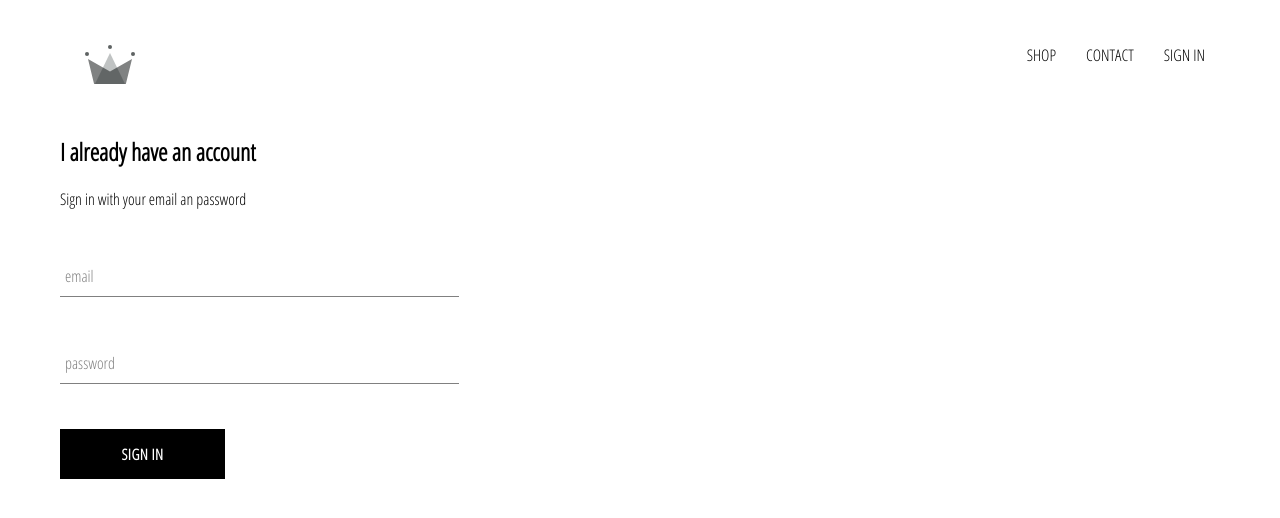
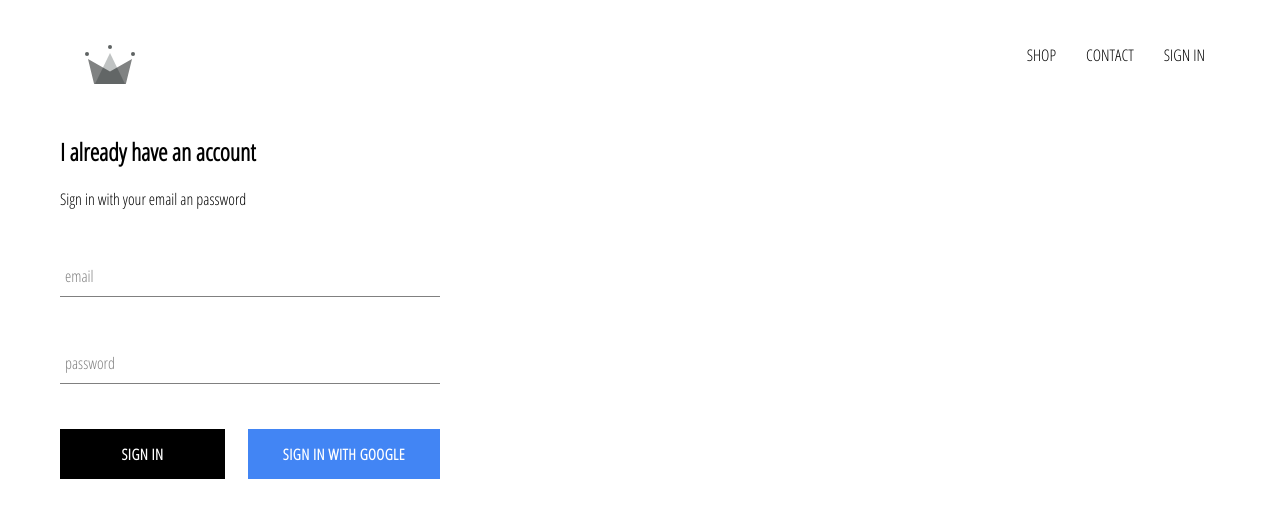
Before and after one commit to mgrunwald74/crwn-clothing, a React (Create React App) app: page /signin in a window 1280 px wide. Shown: the top 518 px of the page. Built offline with nearby package versions, Linux system fonts and the light colour scheme; no server answers.

Commit message:
integrated firebase into application, created sign in page with google auth

```diff
--- a/package.json
+++ b/package.json
@@ -6,6 +6,7 @@
     "@testing-library/jest-dom": "^5.11.4",
     "@testing-library/react": "^11.1.0",
     "@testing-library/user-event": "^12.1.10",
+    "firebase": "^9.6.1",
     "react": "^17.0.2",
     "react-dom": "^17.0.2",
     "react-router-dom": "^5",
--- a/src/App.css
+++ b/src/App.css
@@ -7,3 +7,7 @@ a {
   text-decoration: none;
   color: black;
 }
+
+* {
+  box-sizing: border-box;
+}
--- a/src/App.js
+++ b/src/App.js
@@ -1,5 +1,7 @@
 import React from 'react';
 import { Route, Switch } from 'react-router-dom';
+
+import { auth } from './firebase/firebase.utils';
 
 import './App.css';
 
@@ -8,10 +10,32 @@ import ShopPage from './pages/shop/shop.component';
 import Header from './components/header/header.component';
 import SignInAndSignUpPage from './pages/sign-in-and-sign-up/sign-in-and-sign-up.component';
 
-function App() {
+class App extends React.Component {
+  constructor() {
+    super();
+
+    this.state = {
+      currentUser: null,
+    };
+  }
+
+  unsubscribeFromAuth = null;
+
+  componentDidMount() {
+    auth.onAuthStateChanged((user) => {
+      this.setState({ currentUser: user });
+      console.log(user);
+    });
+  }
+
+  componentWillUnmount() {
+    this.unsubscribeFromAuth();
+  }
+
+  render() {
     return (
       <div>
-      <Header />
+        <Header currentUser={this.state.currentUser}/>
         <Switch>
           <Route exact path="/" component={HomePage} />
           <Route path="/shop" component={ShopPage} />
@@ -20,5 +44,6 @@ function App() {
       </div>
     );
   }
+}
 
 export default App;
--- a/src/components/custom-button/custom-button.component.jsx
+++ b/src/components/custom-button/custom-button.component.jsx
@@ -1,7 +1,7 @@
 import './custom-button.styles.scss'
 
-const CustomButton = ({ children, ...otherProps }) => (
-  <button className="custom-button" {...otherProps}>
+const CustomButton = ({ children, isGoogleSignIn, ...otherProps }) => (
+  <button className={`${isGoogleSignIn ? 'google-sign-in': ''} custom-button`} {...otherProps}>
     {children}
   </button>
 )
--- a/src/components/custom-button/custom-button.styles.scss
+++ b/src/components/custom-button/custom-button.styles.scss
@@ -19,4 +19,14 @@
     color: black;
     border: 1px solid black;
   }
+
+  &.google-sign-in {
+    background-color: #4285f4;
+    color: white;
+
+    &:hover {
+      background-color: #357ae8;
+      border: none;
+    }
+  }
 }
--- a/src/components/header/header.component.jsx
+++ b/src/components/header/header.component.jsx
@@ -1,25 +1,33 @@
 import React from 'react';
 import { Link } from 'react-router-dom';
+
+import { auth } from '../../firebase/firebase.utils';
 
 import { ReactComponent as Logo } from '../../assets/crown.svg';
 
 import './header.styles.scss';
 
-const Header = () => (
+const Header = ({ currentUser }) => (
   <div className="header">
-    <Link className='logo-container' to="/">
-      <Logo className='logo' />
+    <Link className="logo-container" to="/">
+      <Logo className="logo" />
     </Link>
     <div className="options">
-      <Link className='option' to='/shop'>
+      <Link className="option" to="/shop">
         SHOP
       </Link>
-      <Link className='option' to='/shop'>
+      <Link className="option" to="/shop">
         CONTACT
       </Link>
-      <Link className='option' to='/signin'>
-        SIGN IN
-      </Link>
+      {currentUser ? (
+        <div className="option" onClick={() => auth.signOut()}>
+          SIGN OUT
+        </div>
+      ) : (
+        <Link className="option" to="/signin">
+          SIGN IN
+        </Link>
+      )}
     </div>
   </div>
 );
--- a/src/components/header/header.styles.scss
+++ b/src/components/header/header.styles.scss
@@ -20,6 +20,7 @@
 
     .option {
       padding: 10px 15px;
+      cursor: pointer;
     }
   }
 }
--- a/src/components/sign-in/sign-in.component.jsx
+++ b/src/components/sign-in/sign-in.component.jsx
@@ -2,6 +2,8 @@ import React from 'react';
 
 import FormInput from '../form-input/form-input.component';
 import CustomButton from '../custom-button/custom-button.component';
+
+import { signInWithGoogle } from '../../firebase/firebase.utils';
 
 import './sign-in.styles.scss';
 
@@ -51,8 +53,12 @@ class SignIn extends React.Component {
             value={this.state.password}
             required
           />
-
-          <CustomButton type="submit"> Sign in </CustomButton>
+          <div className="buttons">
+            <CustomButton type="submit"> Sign in </CustomButton>
+            <CustomButton onClick={signInWithGoogle} isGoogleSignIn>
+              Sign in with Google
+            </CustomButton>
+          </div>
         </form>
       </div>
     );
--- a/src/components/sign-in/sign-in.styles.scss
+++ b/src/components/sign-in/sign-in.styles.scss
@@ -1,5 +1,5 @@
 .sign-in {
-  width: 30vw;
+  width: 380px;
   display: flex;
   flex-direction: column;
 
@@ -7,4 +7,9 @@
   .title {
     margin: 10px 0;
   }
+
+  .buttons {
+    display: flex;
+    justify-content: space-between;
+  }
 }
--- /dev/null
+++ b/src/firebase/firebase.utils.js
@@ -0,0 +1,23 @@
+import firebase from 'firebase/compat/app';
+import 'firebase/compat/firestore';
+import 'firebase/compat/auth';
+
+const config = {
+  apiKey: 'AIzaSyDQIQutxKMH7JLpEuNE3tMP2rDzbTyzdRI',
+  authDomain: 'crwn-db-d3cb4.firebaseapp.com',
+  projectId: 'crwn-db-d3cb4',
+  storageBucket: 'crwn-db-d3cb4.appspot.com',
+  messagingSenderId: '515973748366',
+  appId: '1:515973748366:web:a921729f1d6d26d18bdbdf',
+};
+
+firebase.initializeApp(config);
+
+export const auth = firebase.auth();
+export const firestore = firebase.firestore();
+
+const provider = new firebase.auth.GoogleAuthProvider()
+provider.setCustomParameters({ prompt: 'select_account'})
+export const signInWithGoogle = () => auth.signInWithPopup(provider)
+
+export default firebase;
```
Also changed, not shown: 1 other file (tests, documents, lock files or other folders). Lines whose indentation alone changed are shown as unchanged.
